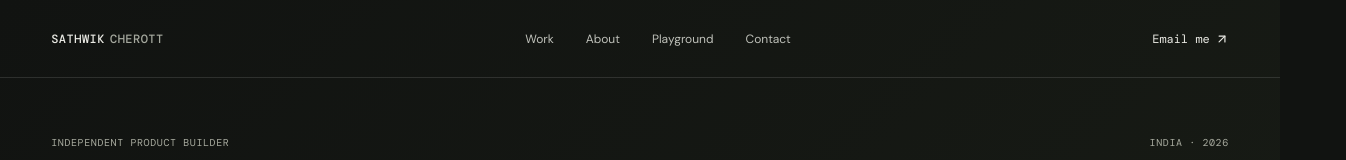
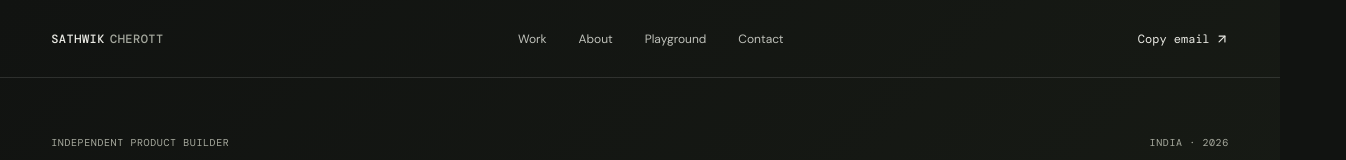
Before and after one commit to sathwikcherott/sathwik-portfolio, a React (Vite) app: page / in a window 1280 px wide. Shown: the top 160 px of the page, 1346 px wide, since content can reach past the window. Built offline with nearby package versions, Linux system fonts and the light colour scheme.

Commit message:
Make portfolio email contact reliable

```diff
--- a/src/App.jsx
+++ b/src/App.jsx
@@ -14,13 +14,23 @@ function FadeIn({ children, className = '' }) {
 
 export default function App() {
   const [menuOpen, setMenuOpen] = useState(false)
+  const [emailCopied, setEmailCopied] = useState(false)
+  const copyEmail = async () => {
+    try {
+      await navigator.clipboard.writeText('sathwikcherott.dev@gmail.com')
+      setEmailCopied(true)
+      window.setTimeout(() => setEmailCopied(false), 2200)
+    } catch {
+      window.prompt('Copy this email address:', 'sathwikcherott.dev@gmail.com')
+    }
+  }
   const nav = ['Work', 'About', 'Playground', 'Contact']
   return <main>
-    <header className="site-header"><a className="wordmark" href="#top" aria-label="Sathwik Cherott home">SATHWIK<span>CHEROTT</span></a><nav className="desktop-nav" aria-label="Main navigation">{nav.map(item => <a key={item} href={`#${item.toLowerCase()}`}>{item}</a>)}</nav><a className="header-contact" href="mailto:sathwikcherott.dev@gmail.com">Email me <ArrowUpRight size={14} /></a><button className="menu-button" onClick={() => setMenuOpen(!menuOpen)} aria-label="Toggle menu" aria-expanded={menuOpen}>{menuOpen ? <X /> : <Menu />}</button>{menuOpen && <nav className="mobile-nav" aria-label="Mobile navigation">{nav.map(item => <a key={item} href={`#${item.toLowerCase()}`} onClick={() => setMenuOpen(false)}>{item}</a>)}</nav>}</header>
+    <header className="site-header"><a className="wordmark" href="#top" aria-label="Sathwik Cherott home">SATHWIK<span>CHEROTT</span></a><nav className="desktop-nav" aria-label="Main navigation">{nav.map(item => <a key={item} href={`#${item.toLowerCase()}`}>{item}</a>)}</nav><button className="header-contact" onClick={copyEmail} aria-live="polite">{emailCopied ? 'Email copied' : 'Copy email'} <ArrowUpRight size={14} /></button><button className="menu-button" onClick={() => setMenuOpen(!menuOpen)} aria-label="Toggle menu" aria-expanded={menuOpen}>{menuOpen ? <X /> : <Menu />}</button>{menuOpen && <nav className="mobile-nav" aria-label="Mobile navigation">{nav.map(item => <a key={item} href={`#${item.toLowerCase()}`} onClick={() => setMenuOpen(false)}>{item}</a>)}</nav>}</header>
     <section id="top" className="hero"><FadeIn className="hero-index"><span>INDEPENDENT PRODUCT BUILDER</span><span>INDIA · 2026</span></FadeIn><FadeIn className="hero-headline"><p>Designing useful, intentional</p><h1>digital products<span className="lime-dot">.</span></h1></FadeIn><FadeIn className="hero-foot"><p>I’m Sathwik — I shape Android products from the first interaction through the details that make them feel at home in someone’s day.</p><a href="#work" className="discover">Selected work <ArrowDownRight /></a></FadeIn><div className="hero-rule" aria-hidden="true" /></section>
     <section id="work" className="work-section"><FadeIn className="section-top"><span className="section-label">SELECTED WORK</span><span className="section-count">02 / 02</span></FadeIn><div className="work-list">{projects.map(project => <FadeIn key={project.name}><article className="work-card"><div className="work-number">{project.number}</div><div className="work-details"><p className="work-label">{project.label}</p><h2>{project.name}</h2><p className="work-summary">{project.summary}</p><ul>{project.capabilities.map(item => <li key={item}>{item}</li>)}</ul><a className="project-link" href={project.href} target="_blank" rel="noreferrer">View project <ArrowUpRight size={16} /></a></div><a className="project-image" href={project.href} target="_blank" rel="noreferrer" aria-label={`View ${project.name} on GitHub`}><img src={project.image} alt={`${project.name} app interface`} loading="lazy" /></a><span className="work-year">{project.year}</span></article></FadeIn>)}</div></section>
     <section id="about" className="about-section"><FadeIn className="section-top"><span className="section-label">A LITTLE ABOUT ME</span><span className="section-count">01 / 03</span></FadeIn><FadeIn className="about-grid"><h2>I make the practical feel <em>considered.</em></h2><div><p>My work sits between product design and Android development. I’m drawn to tools with a clear job: things that help people keep track, make a decision, or get on with their day.</p><p>Good software does not have to shout. It can be direct, legible, and quietly satisfying to use.</p></div></FadeIn></section>
     <section id="playground" className="playground-section"><FadeIn className="section-top"><span className="section-label">DESIGN PLAYGROUND</span><span className="section-count">02 / 03</span></FadeIn><FadeIn className="playground-copy"><p>Outside the shipped work, I keep a running playground for interaction studies, type experiments, and small systems that make an interface feel more coherent.</p><span>More work is being documented.</span></FadeIn></section>
-    <section id="contact" className="contact-section"><FadeIn><p className="section-label">LET’S MAKE SOMETHING USEFUL</p><a className="email-link" href="mailto:sathwikcherott.dev@gmail.com">sathwikcherott<br /><em>.dev@gmail.com</em><ArrowUpRight /></a></FadeIn><footer><span>© {new Date().getFullYear()} SATHWIK CHEROTT</span><a href="https://github.com/sathwikcherott" target="_blank" rel="noreferrer"><Code2 size={15} /> GITHUB</a><a href="#top">BACK TO TOP <MoveRight size={14} /></a></footer></section>
+    <section id="contact" className="contact-section"><FadeIn><p className="section-label">LET’S MAKE SOMETHING USEFUL</p><button className="email-link" onClick={copyEmail} aria-live="polite">{emailCopied ? 'Email copied' : 'Copy email'}<ArrowUpRight /></button><p className="email-address">sathwikcherott.dev@gmail.com</p><a className="email-fallback" href="mailto:sathwikcherott.dev@gmail.com">Open email app <ArrowUpRight size={15} /></a></FadeIn><footer><span>© {new Date().getFullYear()} SATHWIK CHEROTT</span><a href="https://github.com/sathwikcherott" target="_blank" rel="noreferrer"><Code2 size={15} /> GITHUB</a><a href="#top">BACK TO TOP <MoveRight size={14} /></a></footer></section>
   </main>
 }
```
